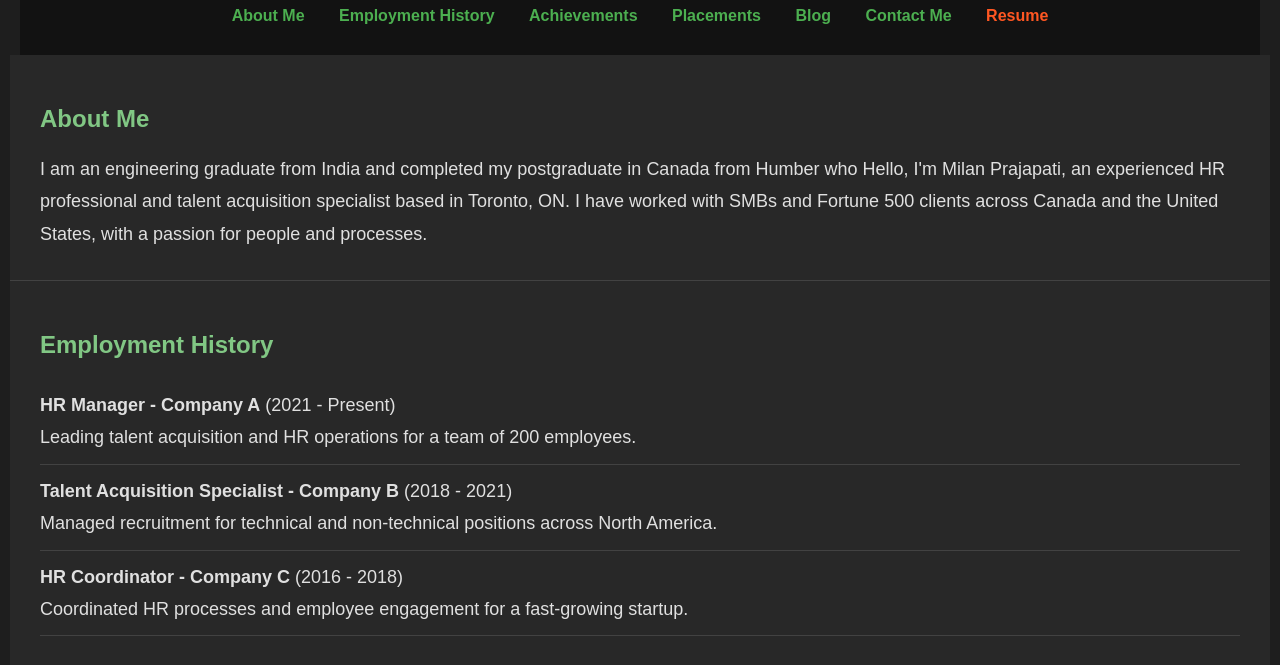
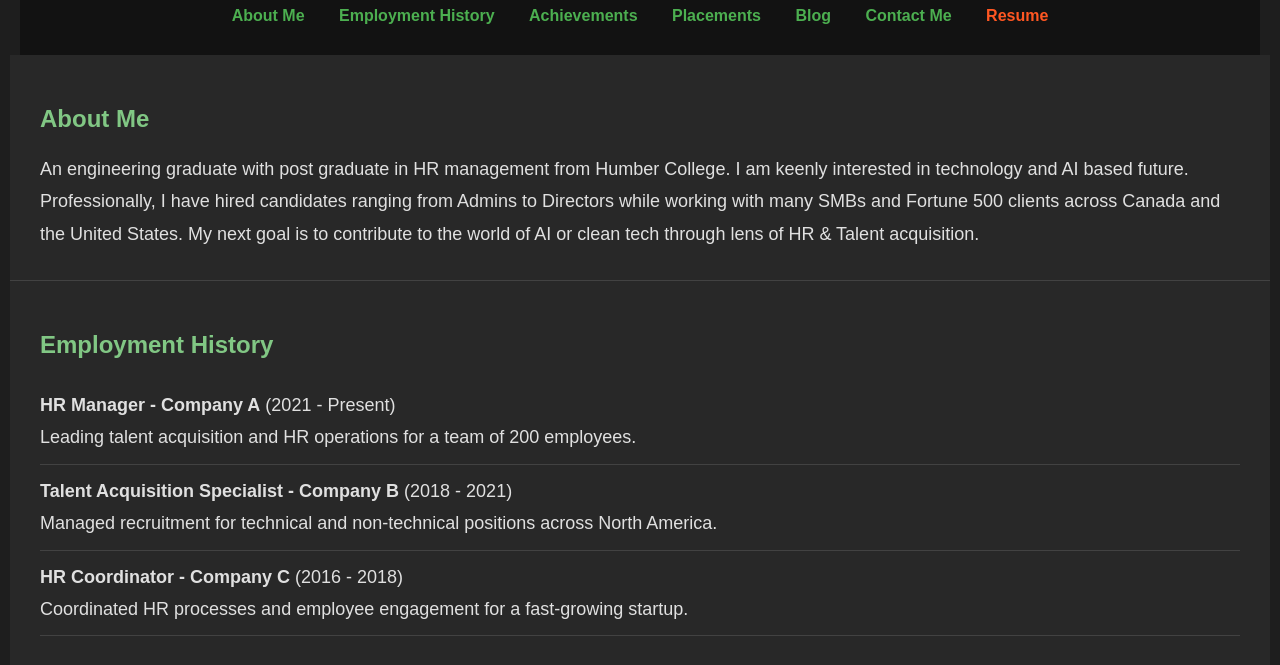
Before and after one commit to milanprajapati25/milanprajapati25.github.io, a plain HTML site: page index.html in a window 1280 px wide. Shown: the part 135-800 px from the top of the page. Drawn offline with Linux system fonts and the light colour scheme.

Commit message:
Update index.html

```diff
--- a/index.html
+++ b/index.html
@@ -96,7 +96,11 @@
     <!-- About Me Section -->
     <section id="about">
         <h2>About Me</h2>
-        <p> I am an engineering graduate from India and completed my postgraduate in Canada from Humber  who Hello, I'm Milan Prajapati, an experienced HR professional and talent acquisition specialist based in Toronto, ON. I have worked with SMBs and Fortune 500 clients across Canada and the United States, with a passion for people and processes.</p>
+        <p> An engineering graduate with post graduate in HR management from Humber College.
+            I am keenly interested in technology and AI based future.
+            Professionally, I have hired candidates ranging from Admins to Directors while working with many SMBs and Fortune 500 clients across Canada and the United States.
+            My next goal is to contribute to the world of AI or clean tech through lens of HR & Talent acquisition.
+        </p>
     </section>
 
     <!-- Employment History Section -->
```
